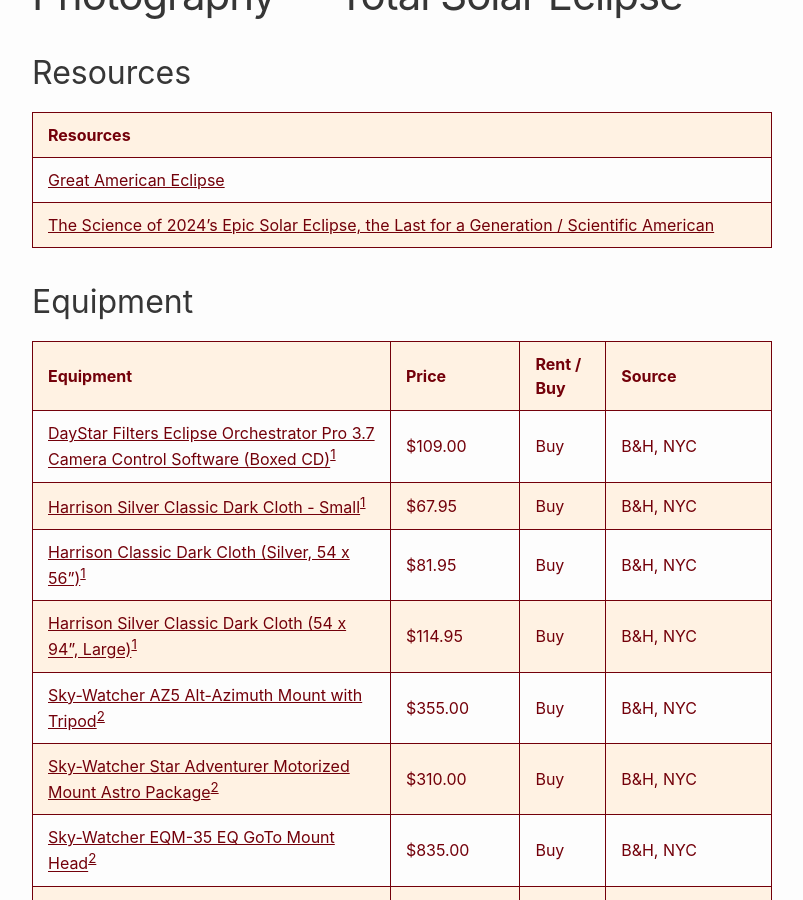
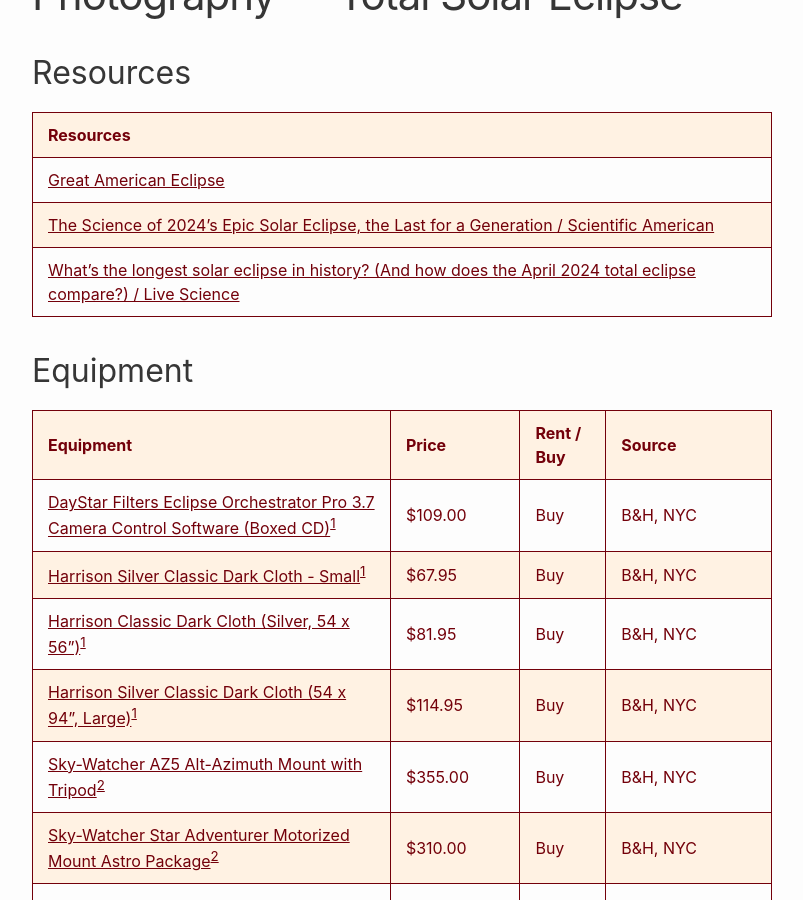
Before and after one commit to RalphHightower/RalphHightower, a Jekyll site: the page built from Photography/SolarEclipse.md, in a window 1280 px wide and 900 px high, scrolled down 1553 px. Shown: the whole window, without its empty margins (238-1041 px from the left). Built offline with Jekyll 4.4.1, drawn with Linux system fonts in a browser that asks for light colours; our own code applies the rules of GitHub Pages for plain Markdown files.

Commit message:
[docs](doc): Update SolarEclipse(longest solar eclipse)
| [What's the longest solar eclipse in history? (And how does the April 2024 total eclipse compare?) / Live Science](https://www.livescience.com/space/the-sun/whats-the-longest-solar-eclipse-in-history-and-how-does-the-april-2024-total-eclipse-compare ) |

```diff
--- a/Photography/SolarEclipse.md
+++ b/Photography/SolarEclipse.md
@@ -6,6 +6,7 @@
 |---|
 | [Great American Eclipse](https://www.greatamericaneclipse.com/ ) |
 | [The Science of 2024's Epic Solar Eclipse, the Last for a Generation / Scientific American](https://www.scientificamerican.com/article/the-science-of-2024s-epic-solar-eclipse-the-last-for-a-generation/ ) |
+| [What's the longest solar eclipse in history? (And how does the April 2024 total eclipse compare?) / Live Science](https://www.livescience.com/space/the-sun/whats-the-longest-solar-eclipse-in-history-and-how-does-the-april-2024-total-eclipse-compare ) |
 
 ## Equipment
 
```
